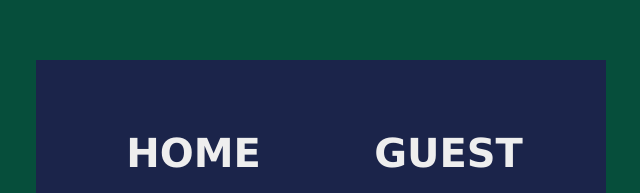
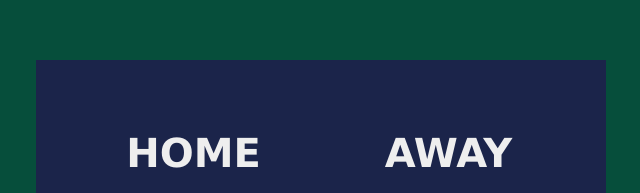
Before and after one commit to EndlessIce/basketball-scoreboard-basic, a plain HTML site: page index.html in a window 1280 px wide. Shown: the part 142-335 px from the top of the page, without its empty margins (319-959 px from the left). Drawn offline with nearby package versions, Linux system fonts and the light colour scheme.

Commit message:
Changed GUEST to AWAY

```diff
--- a/index.html
+++ b/index.html
@@ -22,7 +22,7 @@
             </div>
         </div>
         <div class="scoreboard flex">
-            <h3 class="scoreboard__team">GUEST</h3>
+            <h3 class="scoreboard__team">AWAY</h3>
             <div class="scoreboard__display flex">
                 <p id="points-guest" class="scoreboard__points">0</p>
             </div>
```
